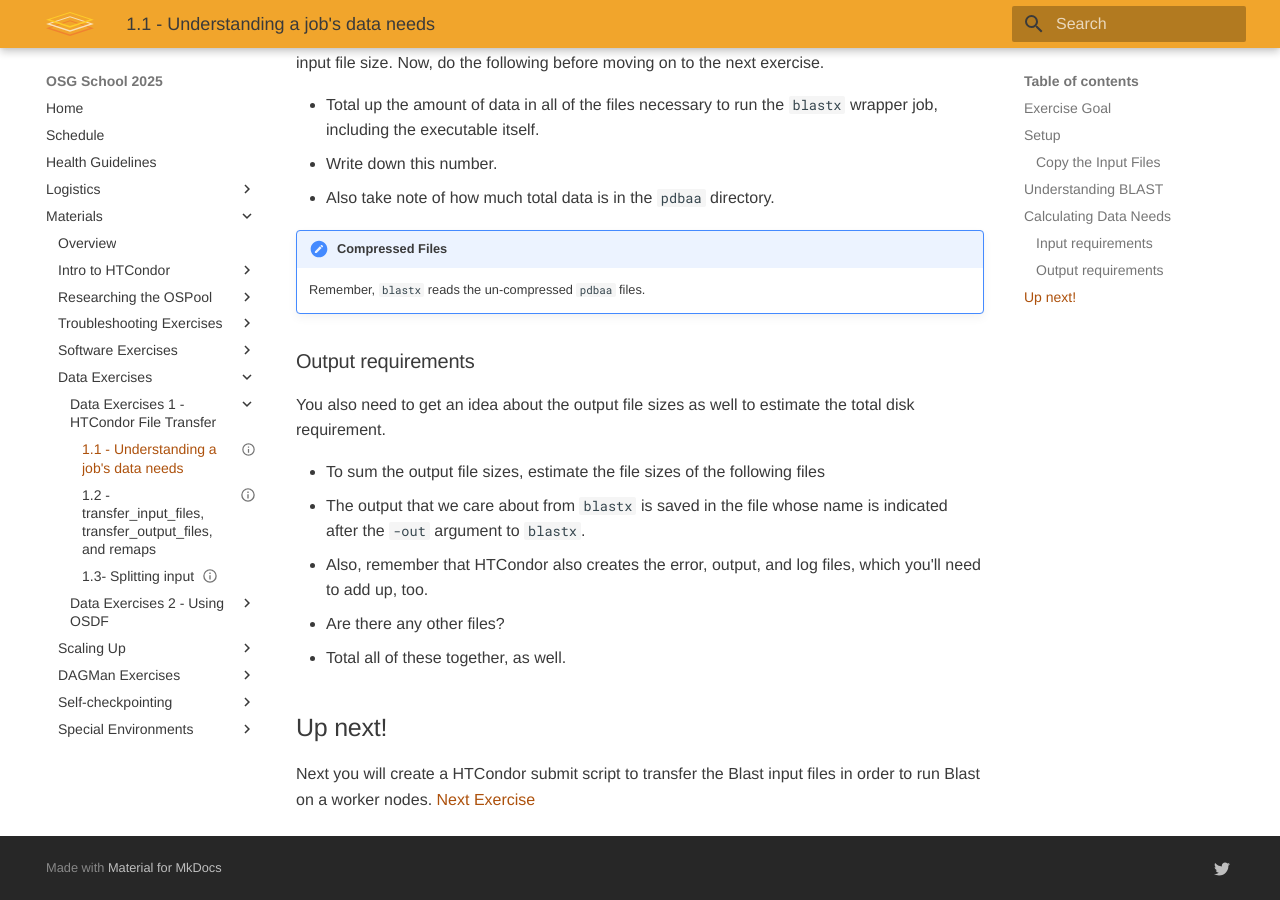
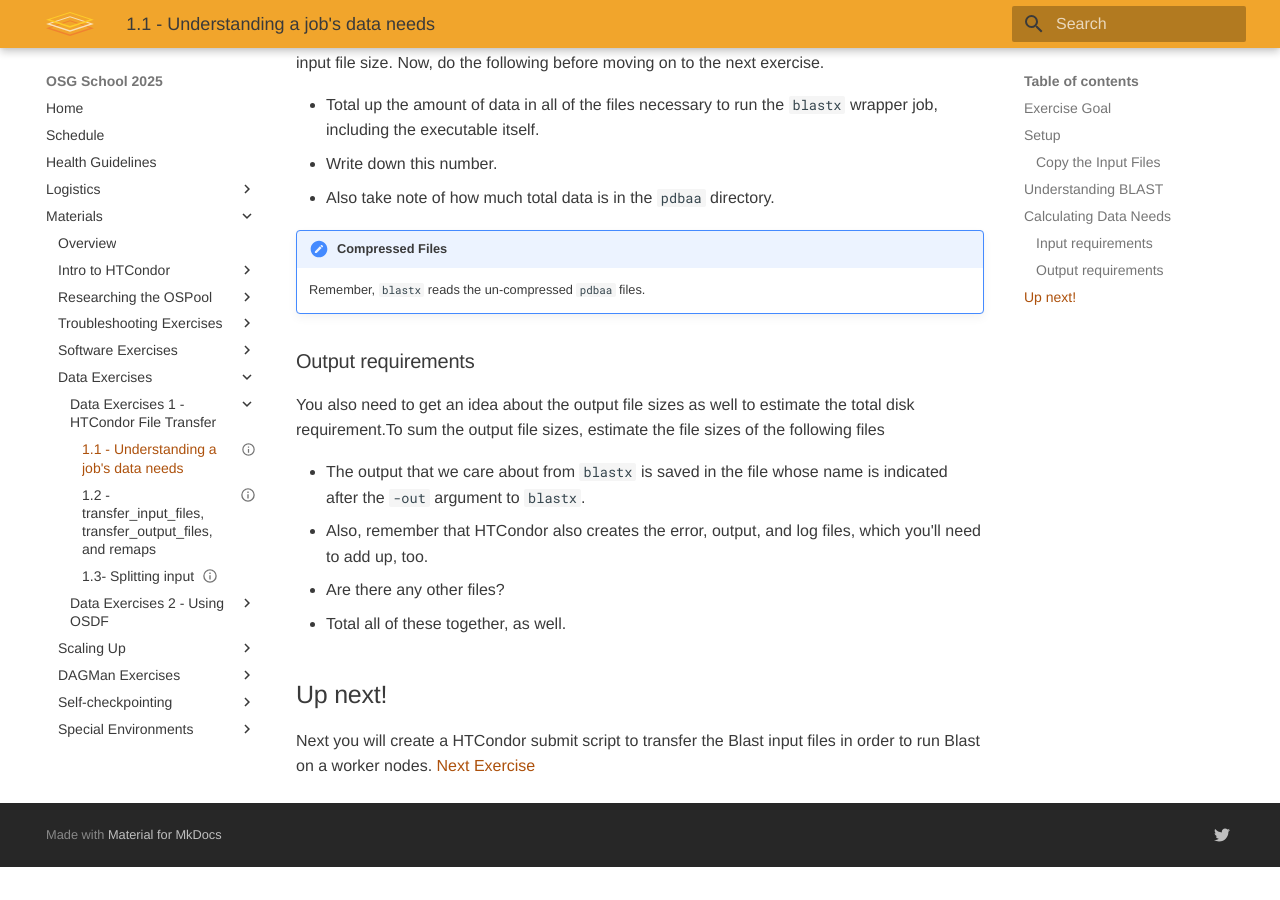
Before and after one commit to osg-htc/school-2025, an MkDocs documentation site: the page built from docs/materials/data/part1-ex1-data-needs.md, in a window 1280 px wide and 900 px high, scrolled down 2078 px. Built offline with MkDocs 1.6.1 and Material for MkDocs 9.7.7, drawn with Linux system fonts in a browser that asks for light colours; after the commit the page ends 2945 px from its top, so only the background shows below that.

```diff
--- a/docs/materials/data/part1-ex1-data-needs.md
+++ b/docs/materials/data/part1-ex1-data-needs.md
@@ -103,14 +103,12 @@ Using the commands that you have learned so far, you should be able to get an id
 
 ### Output requirements
 
-You also  need to get an idea about the output file sizes as well to estimate the total disk requirement.
+You also  need to get an idea about the output file sizes as well to estimate the total disk requirement.To sum the output file sizes, estimate the file sizes of the following files
 
-- To sum the output file sizes, estimate the file sizes of the following files
-   - The output that we care about from `blastx` is saved in the file whose name is indicated after the `-out` argument to
-`blastx`.
-   - Also, remember that HTCondor also creates the error, output, and log files, which you'll need to add up, too.
-   - Are there any other files?
-   - Total all of these together, as well.
+- The output that we care about from `blastx` is saved in the file whose name is indicated after the `-out` argument to `blastx`.
+- Also, remember that HTCondor also creates the error, output, and log files, which you'll need to add up, too.
+- Are there any other files?
+- Total all of these together, as well.
 
 <!--
 #removed for 2020 Virtual school since (I assume) we won't have a group discussion forum
```
